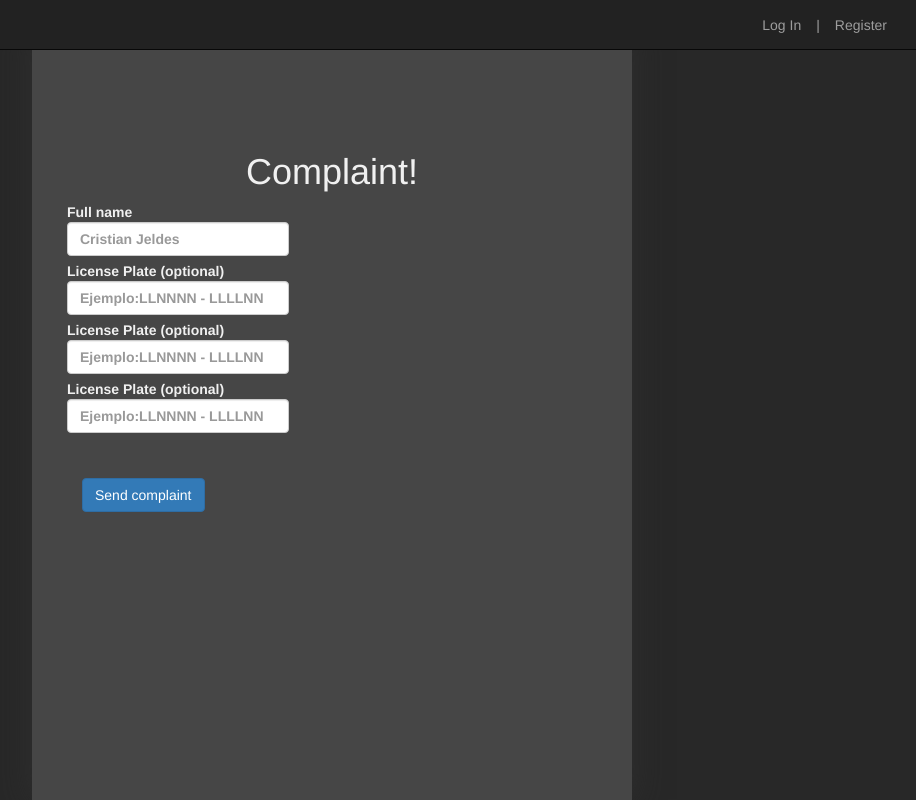
After one commit to cristianjeldes/fbhackatonproject, a Django app: page /register/ in a window 1280 px wide. The commit adds this page. Shown: the whole page, without its empty margins (308-1224 px from the left). Run offline with Django 3.2, Linux system fonts and the light colour scheme; some libraries are stand-ins or nearby versions.

Commit message:
Added login, register and logout

```diff
--- a/fbproject/fbproject/settings.py
+++ b/fbproject/fbproject/settings.py
@@ -68,6 +68,8 @@ TEMPLATES = [
     },
 ]
 
+
+
 WSGI_APPLICATION = 'fbproject.wsgi.application'
 
 
@@ -117,7 +119,8 @@ USE_I18N = True
 USE_L10N = True
 
 USE_TZ = True
-
+APPEND_SLASH = True
+LOGIN_REDIRECT_URL = '/'
 
 # Static files (CSS, JavaScript, Images)
 # https://docs.djangoproject.com/en/1.10/howto/static-files/
--- a/fbproject/project/templates/project/base.html
+++ b/fbproject/project/templates/project/base.html
@@ -29,11 +29,19 @@
       <div class="container">
         <div id="navbar" class="collapse navbar-collapse">
           {% block navigator %}
-          <ul class="nav navbar-nav pull-right">
-            <li style="margin-right:-15px"><a href="/login">Log In</a></li>
-            <li><a>|</a></li>
-            <li style="margin-left:-15px"><a href="/register">Register</a></li>
-          </ul>
+          {% if user.is_authenticated %}
+            <ul class="nav navbar-nav pull-right">
+              <li style="margin-right:-15px"><a href="#">{{user.username}}</a></li>
+              <li><a>|</a></li>
+              <li style="margin-left:-15px"><a href="/logout/">Log out</a></li>
+            </ul>
+          {% else %}
+            <ul class="nav navbar-nav pull-right">
+              <li style="margin-right:-15px"><a href="/login">Log In</a></li>
+              <li><a>|</a></li>
+              <li style="margin-left:-15px"><a href="/register">Register</a></li>
+            </ul>
+          {% endif %}
           {% endblock %}
         </div>
       </div>
--- /dev/null
+++ b/fbproject/project/templates/project/register.html
@@ -0,0 +1,39 @@
+{% extends 'project/base.html' %}
+{% block content %}
+<div style="width: 100%; height: 96%;position: absolute; top:4%;right:0px; background:rgb(40,40,40);">
+	<div class="form-content center-block">
+		<h1 style="text-align:center;">Complaint!</h1>
+		<form method="post" action="" enctype="multipart/form-data">
+			{% csrf_token %}
+			<div class="form-group" style="width:500px;margin: 0 auto;">
+				<div class="row">
+					<label for="name">Full name
+						<input required class="form-control" type="text" name="name" placeholder="Cristian Jeldes">
+					</label>
+				</div>
+				<div class="row">
+					<label for="patent">License Plate (optional)
+						<input class="form-control" type="text" name="patent" placeholder="Ejemplo:LLNNNN - LLLLNN">
+					</label>
+				</div>
+				<div class="row">
+					<label for="patent">License Plate (optional)
+						<input class="form-control" type="text" name="patent" placeholder="Ejemplo:LLNNNN - LLLLNN">
+					</label>
+				</div>
+				<div class="row">
+					<label for="patent">License Plate (optional)
+						<input class="form-control" type="text" name="patent" placeholder="Ejemplo:LLNNNN - LLLLNN">
+					</label>
+				</div>
+				<br>
+				<br>
+				<input class="btn-primary btn" style="margin:0 auto;" type="submit" value="Send complaint"/>
+			</div>
+		</form>
+	</div>
+</div>
+{% endblock %}
+{% block js %}
+<script src="/static/js/index.js"></script>
+{% endblock %}
--- a/fbproject/project/urls.py
+++ b/fbproject/project/urls.py
@@ -28,5 +28,6 @@ urlpatterns = [
     url(r'^select_type/underground/$', SelectTypeUndergroundView.as_view()),
     url(r'^admin/', admin.site.urls),
     url(r'^login/$', auth_views.login, {'template_name': 'project/login.html'}, name='login'),
-    url(r'^logout/$', auth_views.logout, name='logout'),
+    url(r'^logout/$', auth_views.logout, {'next_page': '/'}, name='logout'),
+    url(r'^register/$', RegisterView.as_view()),
 ]
--- a/fbproject/project/views.py
+++ b/fbproject/project/views.py
@@ -48,3 +48,9 @@ class SelectTypeUndergroundView(View):
 		return render(request, 'project/sendComplaintUnderground.html',{'complainttypes':complainttypes})
 	def post(self, request):
 		return redirect("/complaint_map/")
+
+class RegisterView(View):
+	def get(self, request):
+		return render(request, 'project/register.html',{})
+	def post(self, request):
+		return redirect("/login/")
```
Also changed, not shown: fbproject/project/templates/project/login.html (+5 -2 lines).
